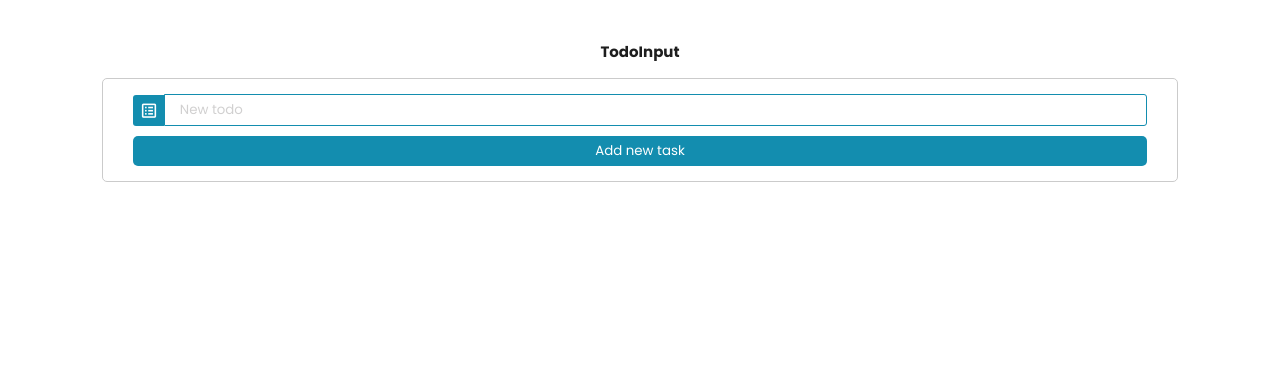
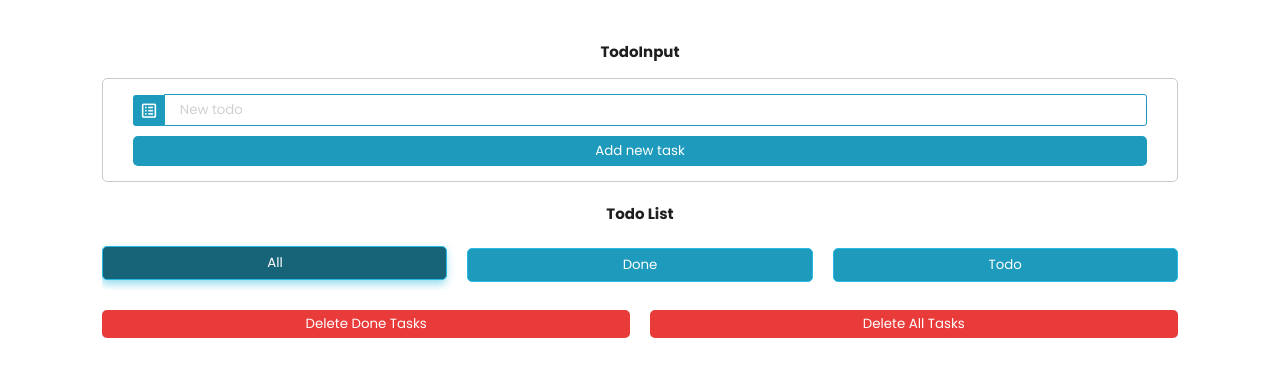
Before and after one commit to MohammadRimawi1/Todo-List, a plain HTML site: page index.html in a window 1280 px wide. Drawn offline with nearby package versions, Linux system fonts and the light colour scheme; a web font is replaced by a local one.

Commit message:
Time to start with js

```diff
--- a/index.html
+++ b/index.html
@@ -23,6 +23,27 @@
         </div>
     </section>
 
+    <section class="todo-list">
+        <h1 class="section-title">Todo List</h1>
+
+        <div class="status">
+            <button class="status-btn active">All</button>
+            <button class="status-btn">Done</button>
+            <button class="status-btn">Todo</button>
+        </div>
+
+        <div class="lists-container">
+            <div class="list">
+
+            </div>
+        </div>
+
+        <div class="delete-btns">
+            <button class="delete">Delete Done Tasks</button>
+            <button class="delete">Delete All Tasks</button>
+        </div>
+
+    </section>
     <script src="script.js"></script>
 </body>
 </html>
--- a/style.css
+++ b/style.css
@@ -5,10 +5,13 @@
     --neutural-black-400: #1e1e1e;
     --neutural-black-900: #000000;
     --neutural-white: #ffffff;
-    --cyan: #138daf;
+    --ligh-cyan: #28bae3;
+    --cyan: #1e9abc;
+    --dark-cyan: #176378;
     --cyan-hover: #117996;
     --ligh-gray-100: #d1d0d0;
     --ligh-gray-400: #cbcbcb;
+    --red: #ea3b3b;
 }
 
 /* -------- GLOBAL SECTION -------- */
@@ -27,7 +30,7 @@ html {
 }
 
 section {
-    padding: 2rem 8% 2rem;
+    padding: 0 8% 2rem;
     display: flex;
     flex-direction: column;
     align-items: center;
@@ -35,12 +38,12 @@ section {
 
 .section-title {
     margin-bottom: 1.5rem;
-        color: var(--neutural-black-400);
+    color: var(--neutural-black-400);
 }
 
 /* -------- TODO INPUT DESIGN -------- */
 .todo-input {
-    margin-top: 2rem;
+    margin-top: 4rem;
 
     .input-container {
         border: 1px solid var(--ligh-gray-400);
@@ -92,6 +95,53 @@ section {
             }
         }
     }
+}
 
+/* -------- TODO LIST DESIGN -------- */
+.todo-list {
+
+    .status {
+        display: flex;
+        align-items: center;
+        justify-content: center;
+        gap: 2rem;
+        width: 100%;
+        height: 5rem;
+
+        .status-btn {
+            position: relative;
+            flex: 1;
+            background: var(--cyan);
+            color: var(--neutural-white);
+            padding: 0.6rem;
+            border: 1px solid var(--ligh-cyan);
+            border-radius: 5px;
+            cursor: pointer;
+        }
+
+        .active {
+            background: var(--dark-cyan);
+            box-shadow: -1px 4px 8px rgba(40, 186, 227, 0.5);
+            transform: translateY(-2px);
+        }
+    }
+
+    .delete-btns {
+        display: flex;
+        justify-content: center;
+        align-items: center;
+        gap: 2rem;
+        width: 100%;
+        margin-top: 2rem;
+
+        .delete {
+            flex: 1;
+            padding: 0.4rem;
+            background: var(--red);
+            color: var(--neutural-white);
+            border-radius: 5px;
+            cursor: pointer;
+        }
+    }
 
 }
```
